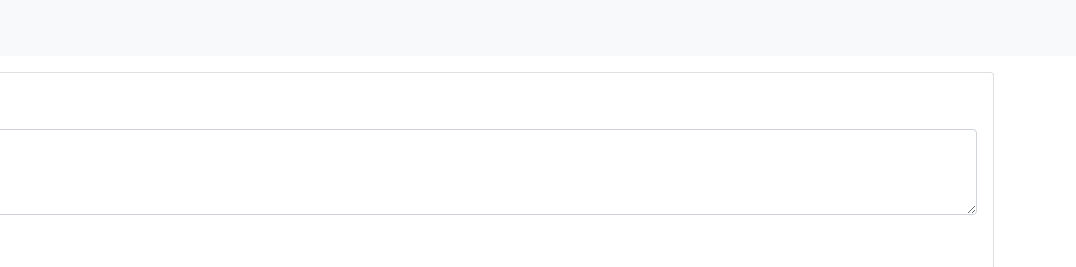
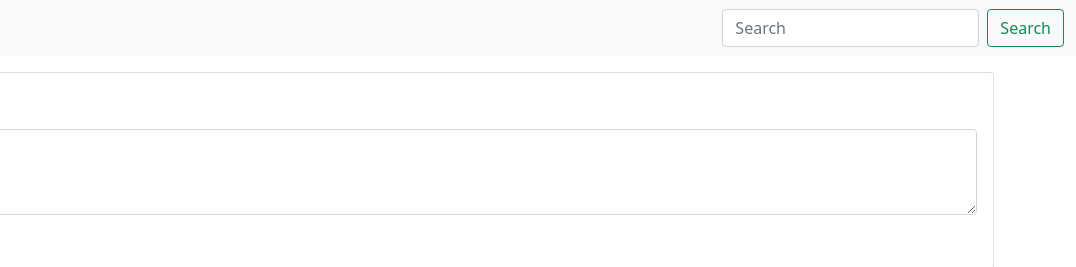
Before and after one commit to apurbapaul1998/note-taking-app, a plain HTML site: page Notes-taking-site/index.html in a window 1280 px wide. Shown: the top 267 px of the page, 204-1280 px from the left. Drawn offline with nearby package versions, Linux system fonts and the light colour scheme.

Commit message:
Update index.html

```diff
--- a/Notes-taking-site/index.html
+++ b/Notes-taking-site/index.html
@@ -20,7 +20,12 @@
                 <img src="favicon.ico" alt="" width="30" height="24" class="d-inline-block align-text-top">
                 Notes-app
             </a>
+            <form class="d-flex">
+                <input class="form-control me-2" id="searchTxt" type="search" placeholder="Search" aria-label="Search">
+                <button class="btn btn-outline-success" type="submit">Search</button>
+              </form>
         </div>
+
     </nav>
     <div class="container my-3">
         <div class="card">
```
